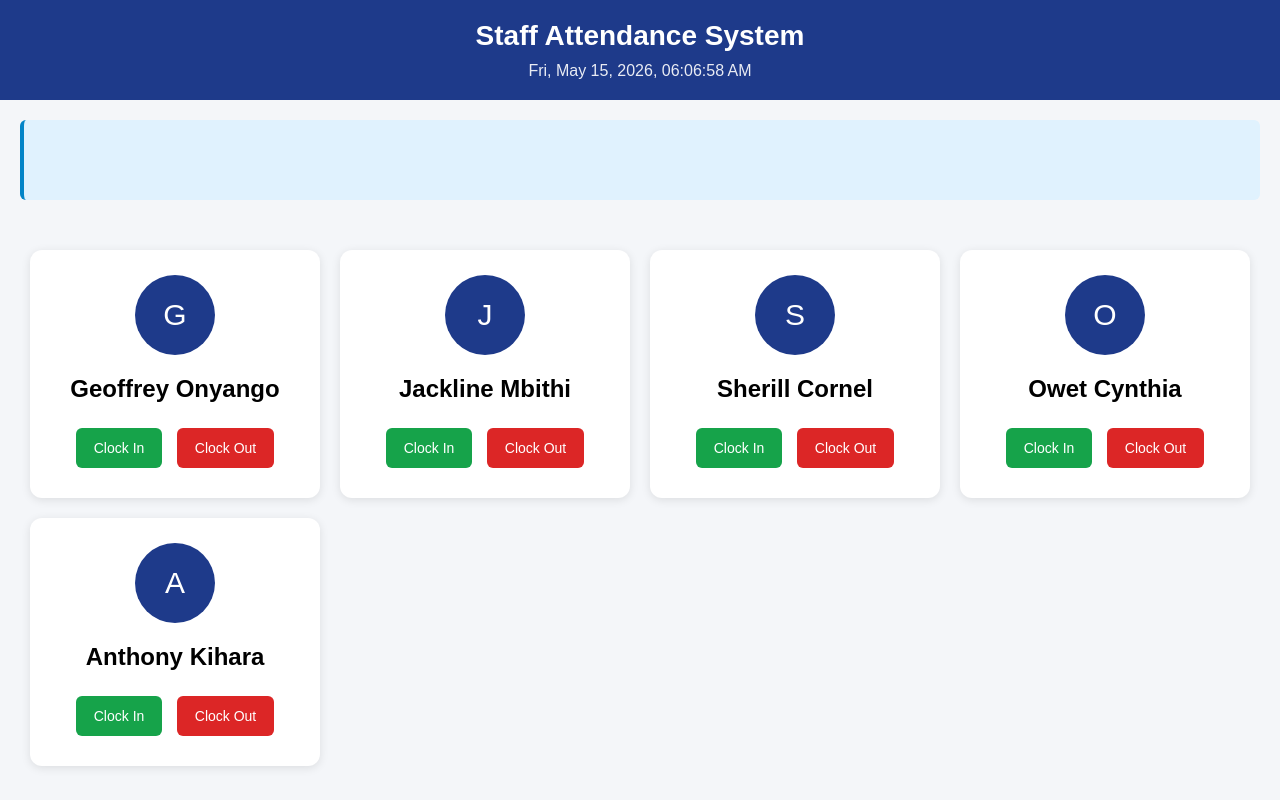
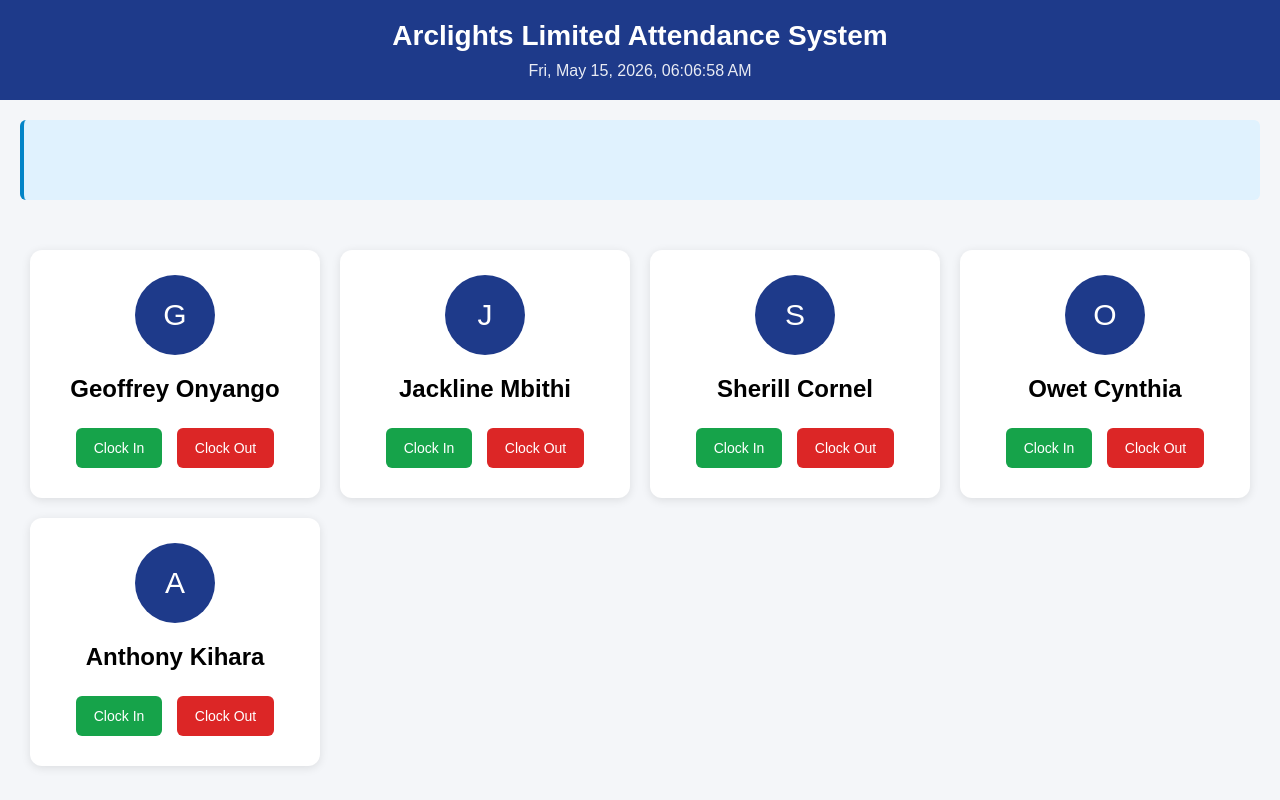
Before and after one commit to She-Rill/staff-attendance-system, a website: page public/index.html in a window 1280 px wide. Shown: the top 800 px of the page. Drawn offline with Linux system fonts and the light colour scheme; no server answers.

Commit message:
update company branding

```diff
--- a/public/index.html
+++ b/public/index.html
@@ -1,7 +1,7 @@
 <!DOCTYPE html>
 <html>
 <head>
-    <title>Staff Attendance System</title>
+    <title>Arclights Limited Attendance</title>
     <style>
         body {
             margin: 0;
@@ -115,7 +115,7 @@
 <body>
 
 <header>
-    <div class="header-content">Staff Attendance System</div>
+    <div class="header-content">Arclights Limited Attendance System</div>
     <div class="current-time" id="liveTime"></div>
 </header>
 
```
